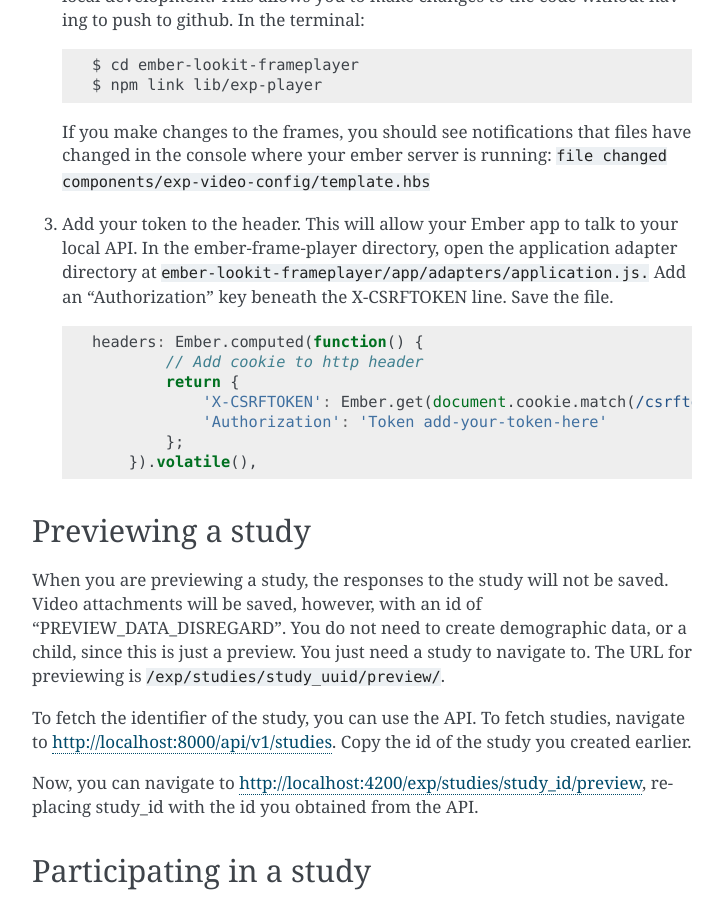
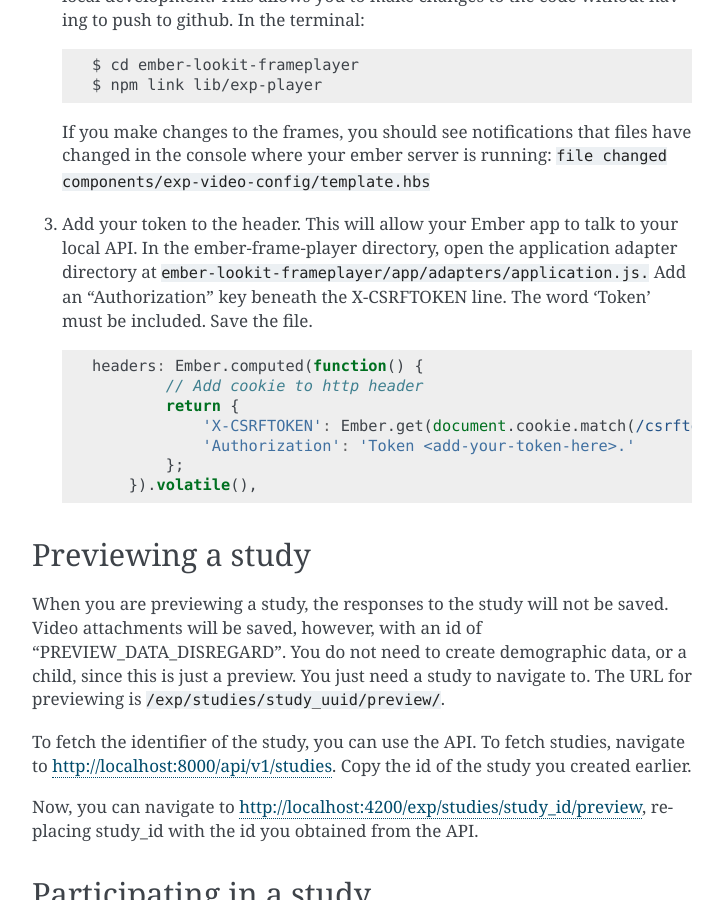
Before and after one commit to lookit/lookit-api, a Sphinx documentation site: the page built from docs/source/local-frame-development.md, in a window 1280 px wide and 900 px high, scrolled down 1674 px. Shown: the whole window, without its empty margins (388-1111 px from the left). Built offline with Sphinx 7.4.7, drawn with Linux system fonts in a browser that asks for light colours.

Commit message:
Add clarification to docs that the word "Token" is needed when adding the authorization header.

````diff
--- a/docs/source/local-frame-development.md
+++ b/docs/source/local-frame-development.md
@@ -44,13 +44,13 @@ as a token for accessing the API.  Leave the django server running and switch to
     If you make changes to the frames, you should see notifications that files have changed in the console where your ember server is running:
     `file changed components/exp-video-config/template.hbs`
 
-3. Add your token to the header. This will allow your Ember app to talk to your local API. In the ember-frame-player directory, open the application adapter directory at `ember-lookit-frameplayer/app/adapters/application.js.` Add an "Authorization" key beneath the X-CSRFTOKEN line. Save the file.
+3. Add your token to the header. This will allow your Ember app to talk to your local API. In the ember-frame-player directory, open the application adapter directory at `ember-lookit-frameplayer/app/adapters/application.js.` Add an "Authorization" key beneath the X-CSRFTOKEN line. The word 'Token' must be included. Save the file.
     ```js
     headers: Ember.computed(function() {
             // Add cookie to http header
             return {
                 'X-CSRFTOKEN': Ember.get(document.cookie.match(/csrftoken\=([^;]*)/), '1'),
-                'Authorization': 'Token add-your-token-here'
+                'Authorization': 'Token <add-your-token-here>.'
             };
         }).volatile(),
     ```
````
